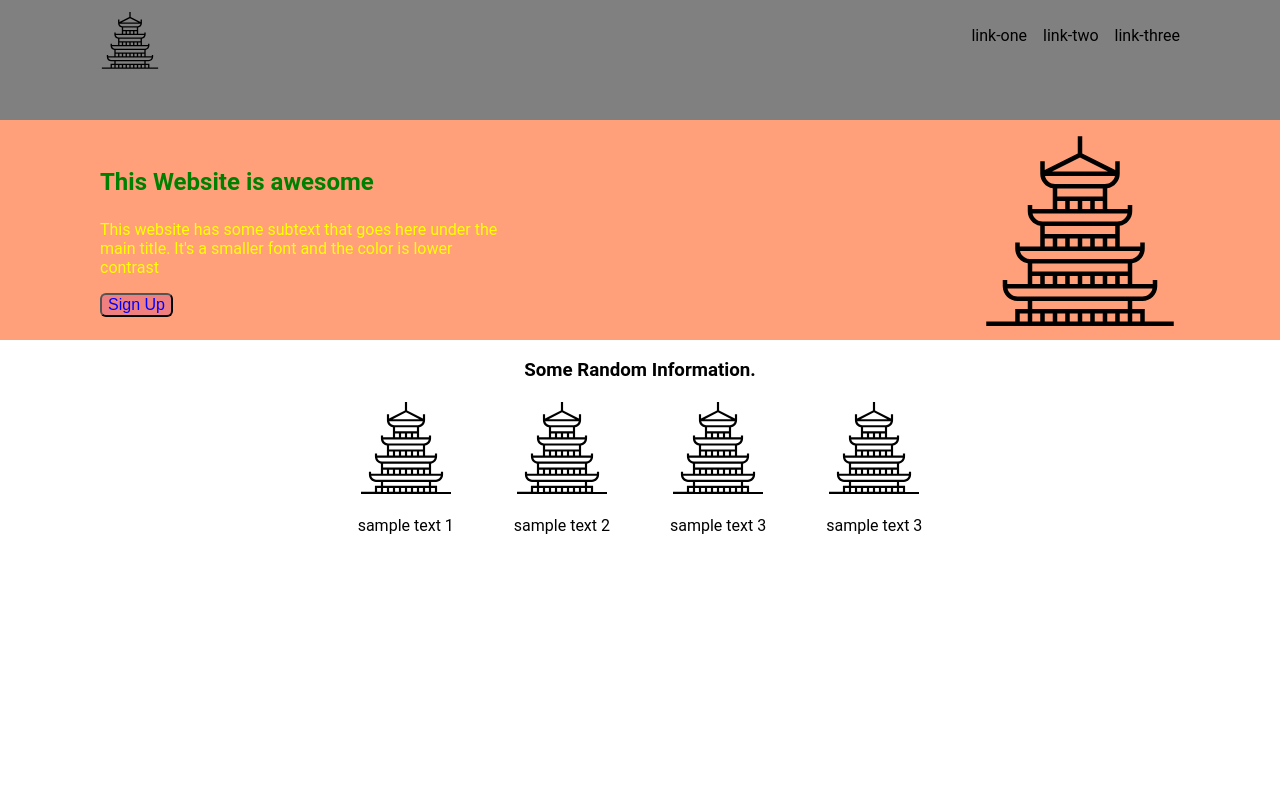
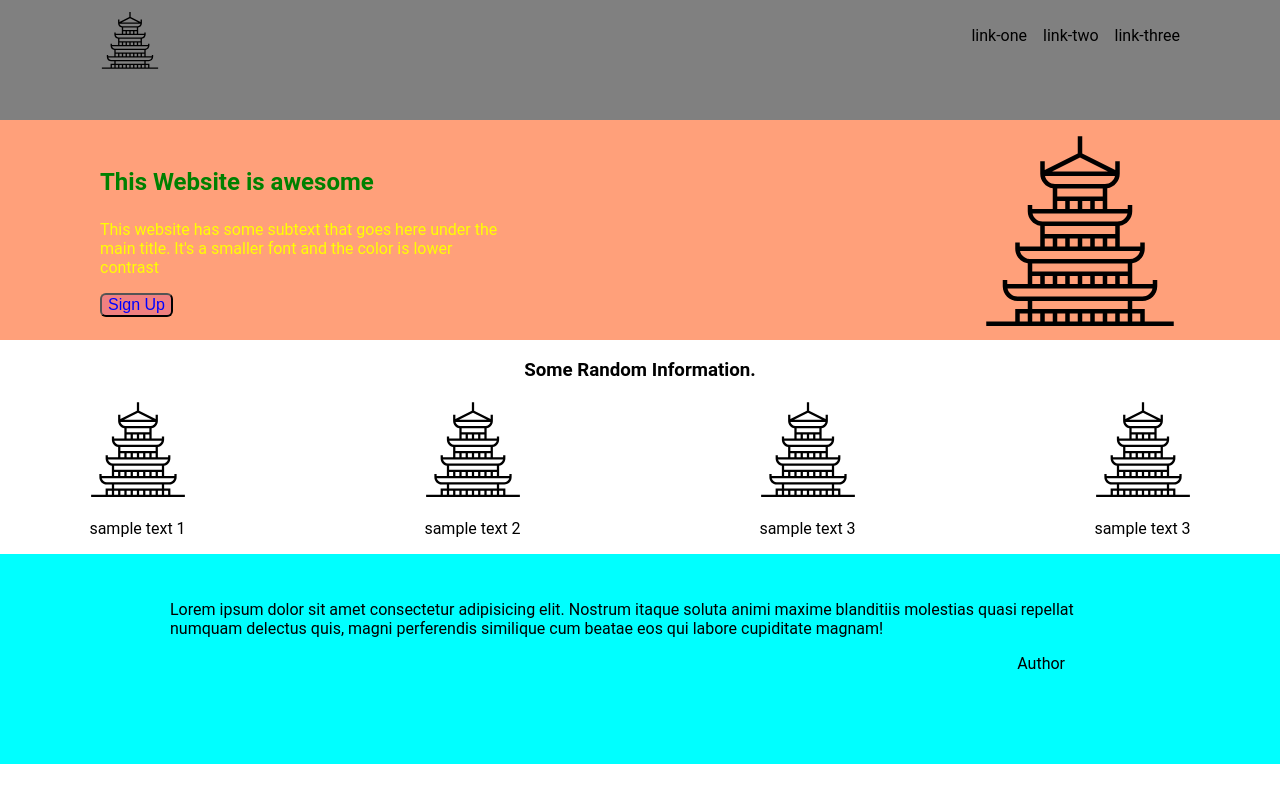
Before and after one commit to austinmt0/landing-page, a plain HTML site: page index.html in a window 1280 px wide. Drawn offline with Linux system fonts and the light colour scheme.

Commit message:
Finished the mock quote section
Need to come back and fill in the items but structure is working

```diff
--- a/index.html
+++ b/index.html
@@ -38,25 +38,28 @@
 
         <h3>Some Random Information.</h3>
         <div class="information">
-            <div class="box1">
+            <div class="box">
                 <img src="./images/tokyo.svg" alt="Tokyo Logo">
                 <p>sample text 1</p>
             </div>
-            <div class="box2">
+            <div class="box">
                 <img src="./images/tokyo.svg" alt="Tokyo Logo">
                 <p>sample text 2</p>
             </div>
-            <div class="box3">
+            <div class="box">
                 <img src="./images/tokyo.svg" alt="Tokyo Logo">
                 <p>sample text 3</p>
             </div>
-            <div class="box4">
+            <div class="box">
                 <img src="./images/tokyo.svg" alt="Tokyo Logo">
                 <p>sample text 3</p>
             </div>
         </div>
 
-
+        <div class="quotebackground">
+            <p id="quote">Lorem ipsum dolor sit amet consectetur adipisicing elit. Nostrum itaque soluta animi maxime blanditiis molestias quasi repellat numquam delectus quis, magni perferendis similique cum beatae eos qui labore cupiditate magnam!</p>
+            <p id="author">Author</p>
+        </div>
 
 
 
--- a/style.css
+++ b/style.css
@@ -110,15 +110,22 @@ button {
     width: 100px;
 }
 
-
-
-
-
-
 /* Quotation Code */
 
+.quotebackground {
+    height: 150px;
+    background-color: aqua;
+    padding: 30px 170px;
+}
 
+#quote {
+    text-align: left;
+}
 
+#author {
+    text-align: right;
+    padding-right: 45px;
+}
 
 /* Sign Up Code */
 
```
